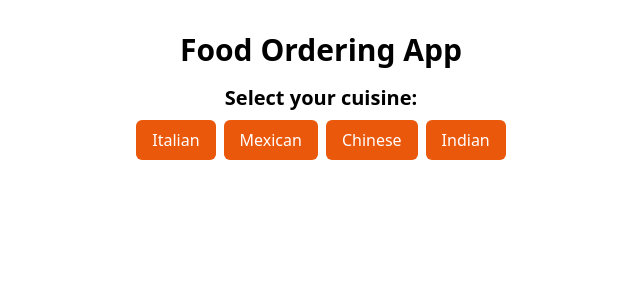
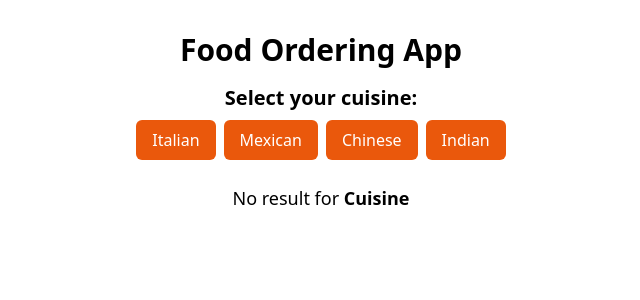
Before and after one commit to Shraddha-V22/mcr-6, a React (Vite) app: page / in a window 1280 px wide. Shown: the top 300 px of the page, without its empty margins (319-959 px from the left). Built offline with nearby package versions, Linux system fonts and the light colour scheme.

Commit message:
chore: update

```diff
--- a/src/contexts/cuisineDataProvider.jsx
+++ b/src/contexts/cuisineDataProvider.jsx
@@ -11,6 +11,7 @@ const initialCuisineData = {
   restaurants: [...restaurantsData],
   cuisines: [...cuisineData],
   filteredRestaurants: [],
+  selectedCuisine: "",
 };
 
 export default function CuisineDataProvider({ children }) {
--- a/src/pages/Home.jsx
+++ b/src/pages/Home.jsx
@@ -3,12 +3,17 @@ import { useCuisineData } from "../contexts/cuisineDataProvider";
 import Button from "../components/Button";
 import RestaurantRow from "../components/RestaurantRow";
 import { CUISINE } from "../utils/reducerTypes";
+import { useMemo } from "react";
 
 export default function Home() {
   const {
-    cuisinesData: { cuisines, restaurants, filteredRestaurants },
+    cuisinesData: { cuisines, filteredRestaurants, selectedCuisine },
     dispatch,
   } = useCuisineData();
+
+  const foundSelectedCuisine = useMemo(() => {
+    return cuisines?.find(({ id }) => id === selectedCuisine);
+  }, [selectedCuisine]);
 
   return (
     <section className="my-8 flex flex-col items-center gap-4 text-center">
@@ -26,6 +31,21 @@ export default function Home() {
             />
           ))}
         </div>
+        {selectedCuisine && filteredRestaurants.length > 0 ? (
+          <p className="mt-4 text-lg">
+            Showing result for{" "}
+            <span className="font-semibold capitalize">
+              {foundSelectedCuisine?.name} cuisine
+            </span>
+          </p>
+        ) : (
+          <p className="mt-4 text-lg">
+            No result for{" "}
+            <span className="font-semibold capitalize">
+              {foundSelectedCuisine?.name} cuisine
+            </span>
+          </p>
+        )}
       </div>
       <section className="mt-8 flex flex-col gap-8 text-left">
         {filteredRestaurants?.map((restaurant) => (
--- a/src/reducers/cuisineReducer.js
+++ b/src/reducers/cuisineReducer.js
@@ -8,6 +8,7 @@ export const cuisineReducer = (state, { type, payload }) => {
         filteredRestaurants: state.restaurants.filter(
           ({ cuisine_id }) => cuisine_id === payload
         ),
+        selectedCuisine: payload,
       };
     case CUISINE.SUBMIT_REVIEW:
       return {
```
